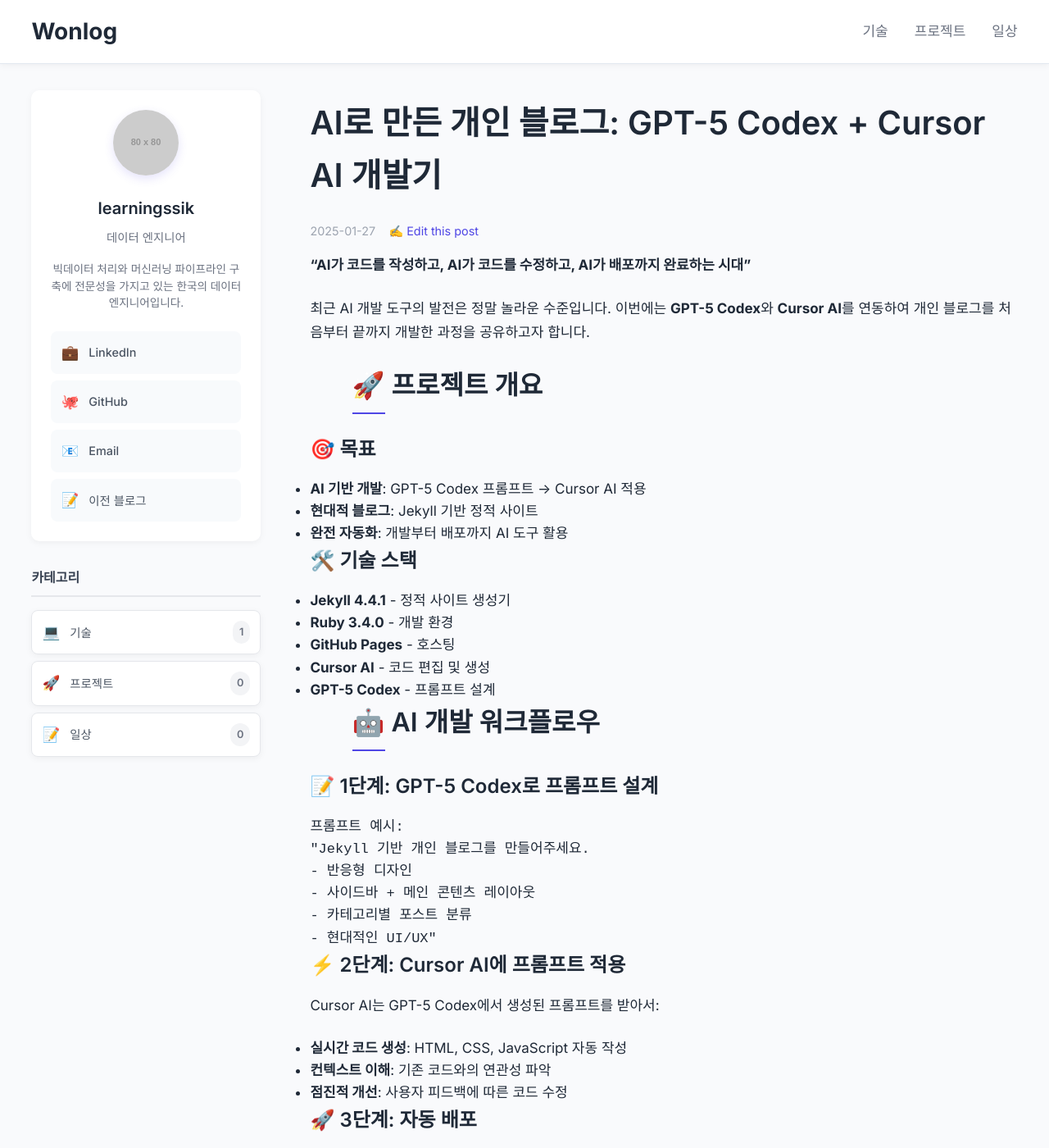
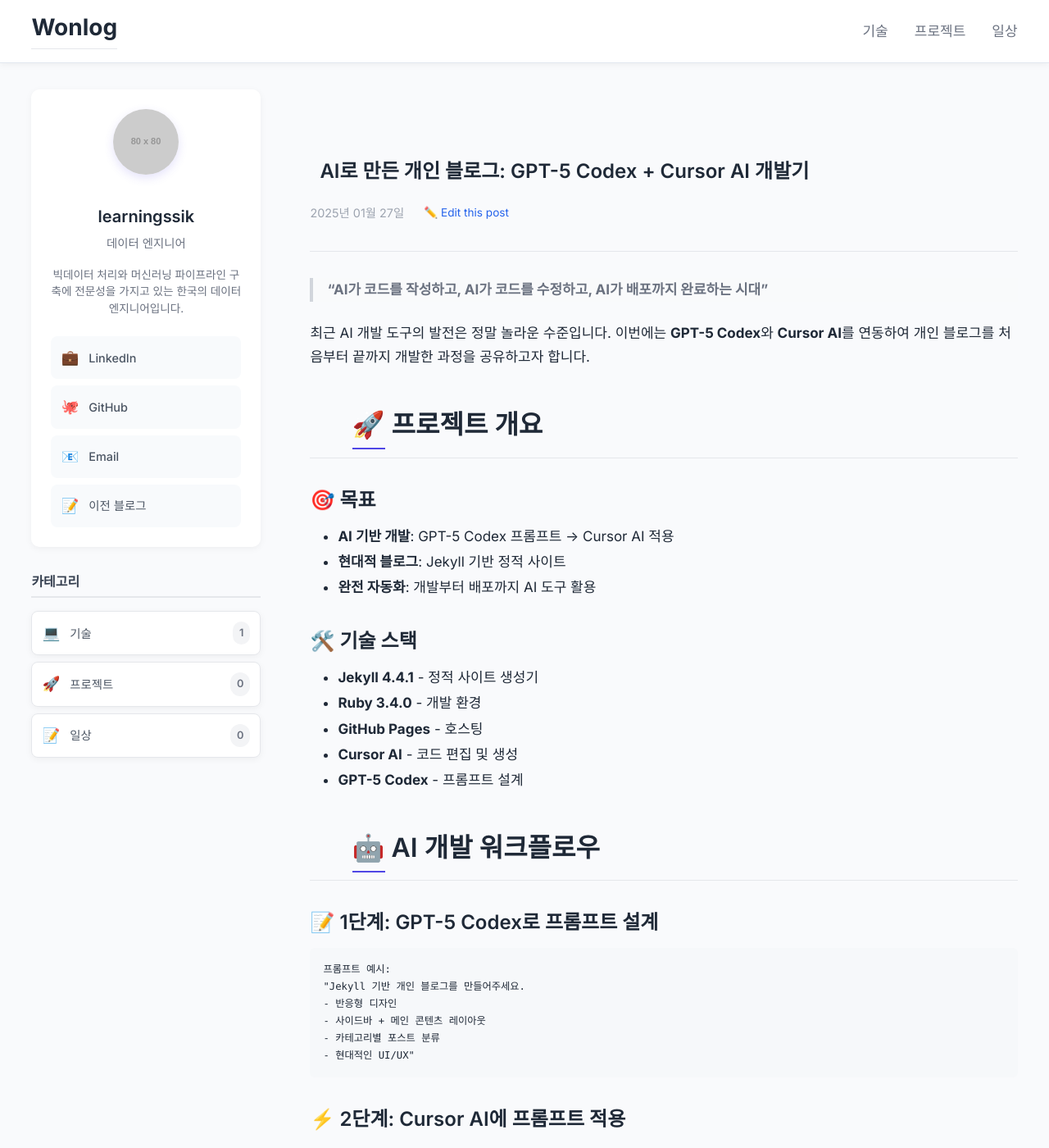
Before and after one commit to learningssik/learningssik.github.io, a Jekyll site: the page built from _public/tech/ai-powered-blog-development.md, in a window 1280 px wide and 1400 px high. Shown: the whole window at 82% size. Built offline with Jekyll 4.4.1, drawn with Linux system fonts in a browser that asks for light colours.

Commit message:
feat: GitHub 스타일 마크다운 렌더링 적용
- Jekyll 설정에 GitHub Flavored Markdown (GFM) 활성화
- GitHub 스타일 헤딩 스타일링 (h1, h2 밑줄 포함)
- GitHub 스타일 코드 블록 및 인라인 코드 스타일링
- GitHub 스타일 인용구 및 리스트 스타일링
- 포스트 레이아웃 개선 (헤더 분리, 메타 정보 스타일링)
- 포스트 제목 및 편집 버튼 스타일링

```diff
--- a/_config.yml
+++ b/_config.yml
@@ -31,6 +31,18 @@
 # theme: minima  # 커스텀 디자인 사용을 위해 주석 처리
 plugins:
   - jekyll-feed
+
+# Markdown settings for GitHub-style rendering
+markdown: kramdown
+kramdown:
+  input: GFM
+  syntax_highlighter: rouge
+  syntax_highlighter_opts:
+    css_class: 'highlight'
+    span:
+      line_numbers: false
+    block:
+      line_numbers: false
 
 # Collections
 collections:
--- a/_layouts/post.html
+++ b/_layouts/post.html
@@ -2,11 +2,13 @@
 layout: default
 ---
 <article class="post">
-  <h1>{{ page.title }}</h1>
-  <div class="post-meta">
-    <span class="post-date">{{ page.date | date: "%Y-%m-%d" }}</span>
-    <a href="https://github.com/learningssik/learningssik.github.io/edit/main/{{ page.path }}" class="btn edit-post-btn" target="_blank">✍️ Edit this post</a>
-  </div>
+  <header class="post-header">
+    <h1 class="post-title">{{ page.title }}</h1>
+    <div class="post-meta">
+      <span class="post-date">{{ page.date | date: "%Y년 %m월 %d일" }}</span>
+      <a href="https://github.com/learningssik/learningssik.github.io/edit/main/{{ page.path }}" class="btn edit-post-btn" target="_blank">✏️ Edit this post</a>
+    </div>
+  </header>
 
   <div class="post-content">
     {{ content }}
--- a/assets/css/main.css
+++ b/assets/css/main.css
@@ -37,6 +37,144 @@
 
 ::-webkit-scrollbar-thumb:hover {
     background: #94a3b8;
+}
+
+/* GitHub-style Markdown Headings */
+h1, h2, h3, h4, h5, h6 {
+    font-weight: 600;
+    line-height: 1.25;
+    margin-top: 1.5em;
+    margin-bottom: 0.5em;
+    color: #1f2937;
+}
+
+h1 {
+    font-size: 2em;
+    border-bottom: 1px solid #e5e7eb;
+    padding-bottom: 0.3em;
+}
+
+h2 {
+    font-size: 1.5em;
+    border-bottom: 1px solid #e5e7eb;
+    padding-bottom: 0.3em;
+}
+
+h3 {
+    font-size: 1.25em;
+}
+
+h4 {
+    font-size: 1em;
+}
+
+h5 {
+    font-size: 0.875em;
+}
+
+h6 {
+    font-size: 0.85em;
+    color: #6b7280;
+}
+
+/* GitHub-style content */
+.post-content {
+    max-width: 100%;
+    word-wrap: break-word;
+}
+
+.post-content h1:first-child,
+.post-content h2:first-child {
+    margin-top: 0;
+}
+
+/* GitHub-style lists */
+.post-content ul,
+.post-content ol {
+    margin: 0.5em 0;
+    padding-left: 2em;
+}
+
+.post-content li {
+    margin: 0.25em 0;
+}
+
+/* GitHub-style blockquotes */
+.post-content blockquote {
+    margin: 1em 0;
+    padding: 0 1em;
+    color: #6b7280;
+    border-left: 0.25em solid #d1d5db;
+    background: #f9fafb;
+}
+
+/* GitHub-style code */
+.post-content code {
+    padding: 0.2em 0.4em;
+    margin: 0;
+    font-size: 85%;
+    background-color: rgba(175, 184, 193, 0.2);
+    border-radius: 6px;
+    font-family: "SFMono-Regular", Consolas, "Liberation Mono", Menlo, monospace;
+}
+
+.post-content pre {
+    padding: 16px;
+    overflow: auto;
+    font-size: 85%;
+    line-height: 1.45;
+    background-color: #f6f8fa;
+    border-radius: 6px;
+    margin: 1em 0;
+}
+
+.post-content pre code {
+    background: transparent;
+    padding: 0;
+    border-radius: 0;
+}
+
+/* Post-specific styles */
+.post {
+    max-width: 100%;
+    margin: 0 auto;
+    padding: 2rem 0;
+}
+
+.post-header {
+    margin-bottom: 2rem;
+    padding-bottom: 1rem;
+    border-bottom: 1px solid #e5e7eb;
+}
+
+.post-title {
+    font-size: 2.5rem;
+    font-weight: 700;
+    line-height: 1.2;
+    margin-bottom: 0.5rem;
+    color: #1f2937;
+}
+
+.post-meta {
+    display: flex;
+    align-items: center;
+    gap: 1rem;
+    font-size: 0.9rem;
+    color: #6b7280;
+}
+
+.edit-post-btn {
+    color: #2563eb;
+    text-decoration: none;
+    font-size: 0.85rem;
+    padding: 0.25rem 0.5rem;
+    border-radius: 4px;
+    transition: background-color 0.2s;
+}
+
+.edit-post-btn:hover {
+    background-color: #f3f4f6;
+    text-decoration: none;
 }
 
 /* Site Header */
```
